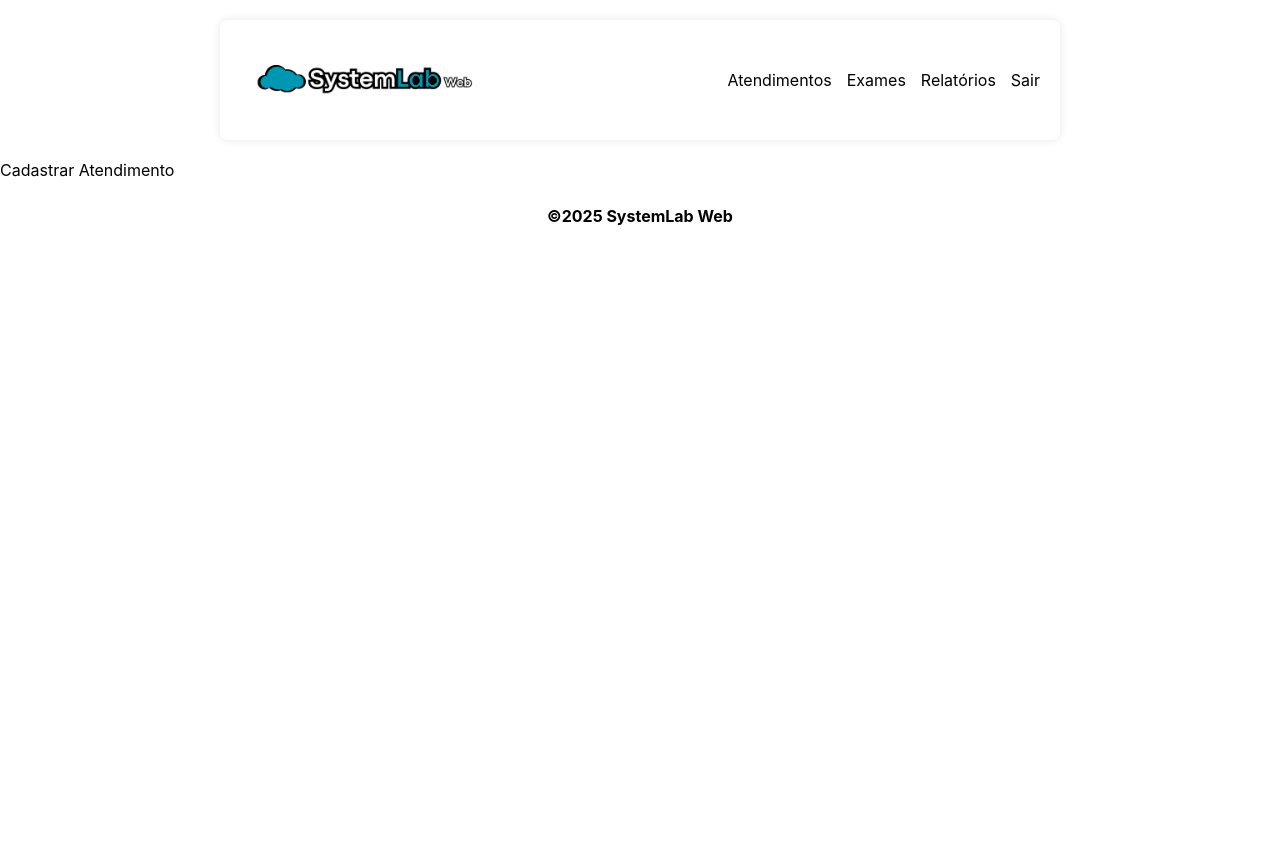
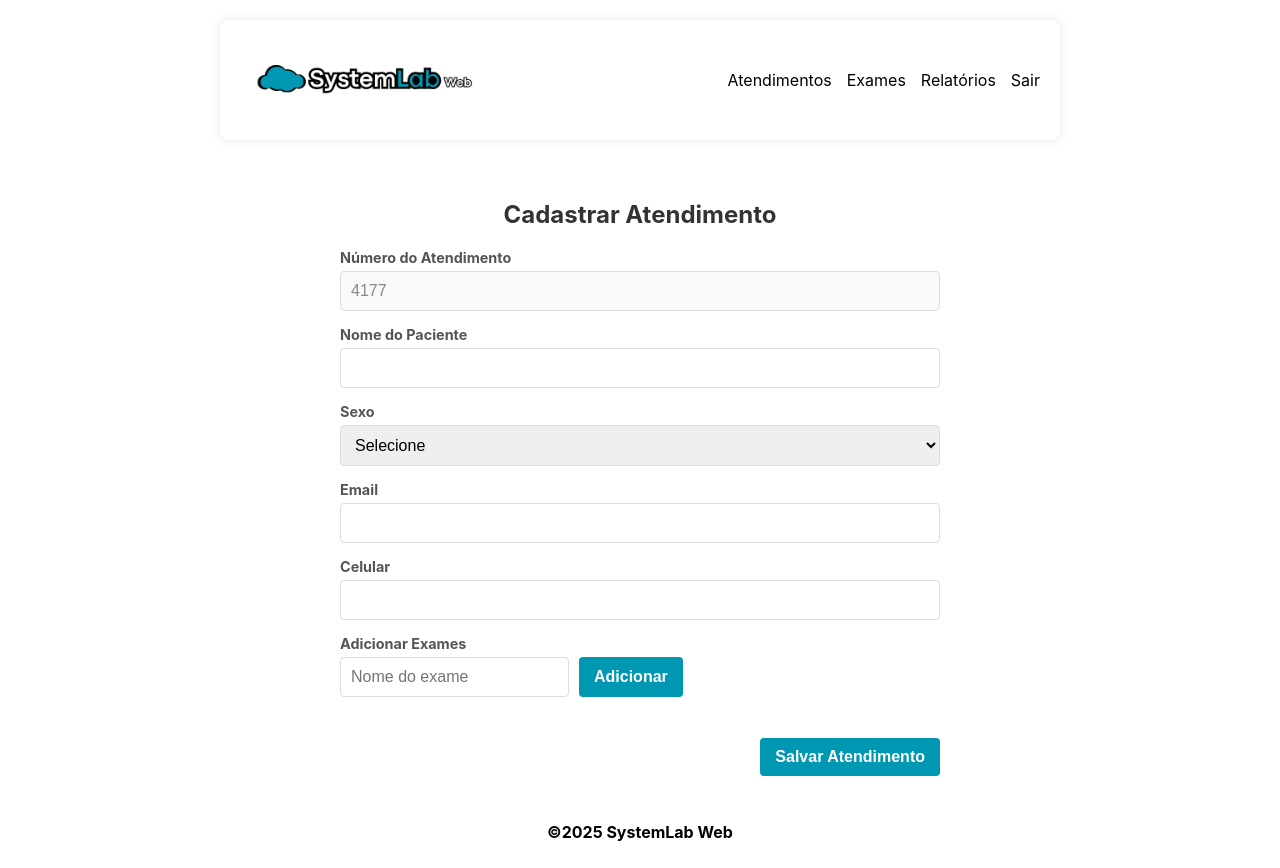
Before and after one commit to CoderRocha/systemlab-web, a React (Create React App) app: page /cadastraratendimento in a window 1280 px wide. Before the commit the page ends 800 px from the top, so only its background shows below. Built offline with nearby package versions, Linux system fonts and the light colour scheme; the HTML template or start-up script is replaced by a standard one.

Commit message:
updated 'CadastarAtendimento' code, logic and styles

```diff
--- a/src/pages/cadastrarAtendimento/CadastrarAtendimento.js
+++ b/src/pages/cadastrarAtendimento/CadastrarAtendimento.js
@@ -1,16 +1,129 @@
-import React from 'react'
+import React, { useState } from 'react';
 
 //styles
-import styles from './CadastrarAtendimento.module.css'
+import styles from './CadastrarAtendimento.module.css';
 
 //pages & components
 import Navbar from '../../components/navbar/Navbar';
 
 export default function CadastrarAtendimento() {
+  const [formData, setFormData] = useState({
+    nomePaciente: '',
+    sexo: '',
+    email: '',
+    celular: '',
+    exames: [],
+  });
+
+  const [novoExame, setNovoExame] = useState('');
+
+  const numeroAtendimento = Math.floor(1000 + Math.random() * 9000); // gerar número de atendimento aleatório
+
+  const handleInputChange = (e) => {
+    const { name, value } = e.target;
+    setFormData({ ...formData, [name]: value });
+  };
+
+  const handleAddExame = () => {
+    if (novoExame.trim()) {
+      setFormData({ ...formData, exames: [...formData.exames, novoExame] });
+      setNovoExame(''); // aqui limpa o campo de inserção do exame
+    }
+  };
+
+  const handleSubmit = (e) => {
+    e.preventDefault();
+    console.log('Dados do Atendimento:', { numeroAtendimento, ...formData });
+    // implementar a lógica backend
+  };
+
   return (
     <>
-            <Navbar />
-    <div>Cadastrar Atendimento</div>
+      <Navbar />
+      <div className={styles.container}>
+        <h2>Cadastrar Atendimento</h2>
+        <form className={styles.form} onSubmit={handleSubmit}>
+          <div className={styles.formGroup}>
+            <label>Número do Atendimento</label>
+            <input
+              type="text"
+              value={numeroAtendimento}
+              readOnly
+              className={styles.readOnlyInput}
+            />
+          </div>
+          <div className={styles.formGroup}>
+            <label>Nome do Paciente</label>
+            <input
+              type="text"
+              name="nomePaciente"
+              value={formData.nomePaciente}
+              onChange={handleInputChange}
+              required
+            />
+          </div>
+          <div className={styles.formGroup}>
+            <label>Sexo</label>
+            <select
+              name="sexo"
+              value={formData.sexo}
+              onChange={handleInputChange}
+              required
+            >
+              <option value="">Selecione</option>
+              <option value="Masculino">Masculino</option>
+              <option value="Feminino">Feminino</option>
+              <option value="Outro">Outro</option>
+            </select>
+          </div>
+          <div className={styles.formGroup}>
+            <label>Email</label>
+            <input
+              type="email"
+              name="email"
+              value={formData.email}
+              onChange={handleInputChange}
+              required
+            />
+          </div>
+          <div className={styles.formGroup}>
+            <label>Celular</label>
+            <input
+              type="tel"
+              name="celular"
+              value={formData.celular}
+              onChange={handleInputChange}
+              required
+            />
+          </div>
+          <div className={styles.formGroup}>
+            <label>Adicionar Exames</label>
+            <div className={styles.exameInputGroup}>
+              <input
+                type="text"
+                value={novoExame}
+                onChange={(e) => setNovoExame(e.target.value)}
+                placeholder="Nome do exame"
+              />
+              <button
+                type="button"
+                onClick={handleAddExame}
+                className={styles.addExameBtn}
+              >
+                Adicionar
+              </button>
+            </div>
+            <ul className={styles.exameList}>
+              {formData.exames.map((exame, index) => (
+                <li key={index}>{exame}</li>
+              ))}
+            </ul>
+          </div>
+          <button type="submit" className={styles.btn}>
+            Salvar Atendimento
+          </button>
+        </form>
+      </div>
     </>
-  )
+  );
 }
--- a/src/pages/cadastrarAtendimento/CadastrarAtendimento.module.css
+++ b/src/pages/cadastrarAtendimento/CadastrarAtendimento.module.css
@@ -0,0 +1,96 @@
+.container {
+    display: flex;
+    flex-direction: column;
+    justify-content: center;
+    align-items: center;
+    padding: 20px;
+    max-width: 600px;
+    margin: 0 auto;
+}
+
+h2 {
+    color: #333;
+    margin-bottom: 20px;
+}
+
+.form {
+    display: flex;
+    flex-direction: column;
+    width: 100%;
+    gap: 15px;
+}
+
+.formGroup {
+    display: flex;
+    flex-direction: column;
+}
+
+label {
+    font-size: 0.9em;
+    font-weight: bold;
+    color: #555;
+    margin-bottom: 5px;
+}
+
+input,
+select {
+    padding: 10px;
+    border: 1px solid #ddd;
+    border-radius: 4px;
+    font-size: 1em;
+}
+
+input:focus,
+select:focus {
+    outline: none;
+    border-color: #0097B2;
+    box-shadow: 0 0 3px rgba(0, 151, 178, 0.5);
+}
+
+.readOnlyInput {
+    background-color: #f9f9f9;
+    color: #888;
+    cursor: not-allowed;
+}
+
+.exameInputGroup {
+    display: flex;
+    gap: 10px;
+}
+
+.addExameBtn {
+    background: #0097B2;
+    border: none;
+    color: #fff;
+    padding: 10px 15px;
+    border-radius: 4px;
+    cursor: pointer;
+    font-size: 1em;
+    font-weight: bold;
+}
+
+.addExameBtn:hover {
+    background: #007a92;
+}
+
+.exameList {
+    margin-top: 10px;
+    list-style: disc inside;
+    color: #555;
+}
+
+.btn {
+    background: #0097B2;
+    border: none;
+    color: #fff;
+    padding: 10px 15px;
+    border-radius: 4px;
+    cursor: pointer;
+    font-size: 1em;
+    font-weight: bold;
+    align-self: flex-end;
+}
+
+.btn:hover {
+    background: #007a92;
+}
```
